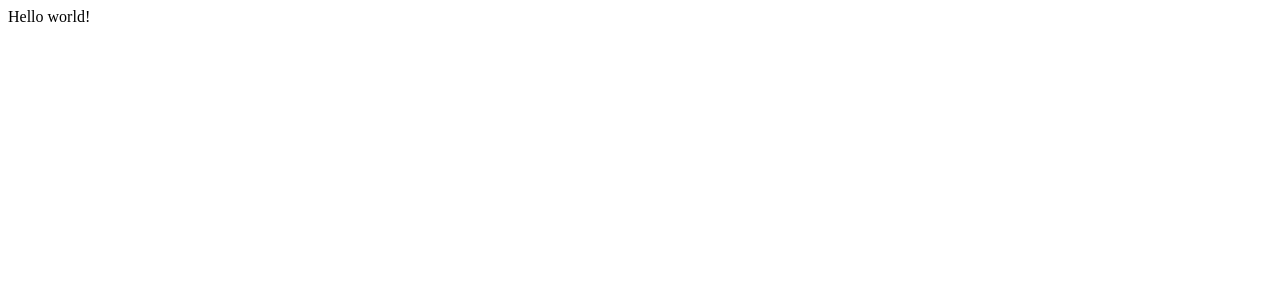
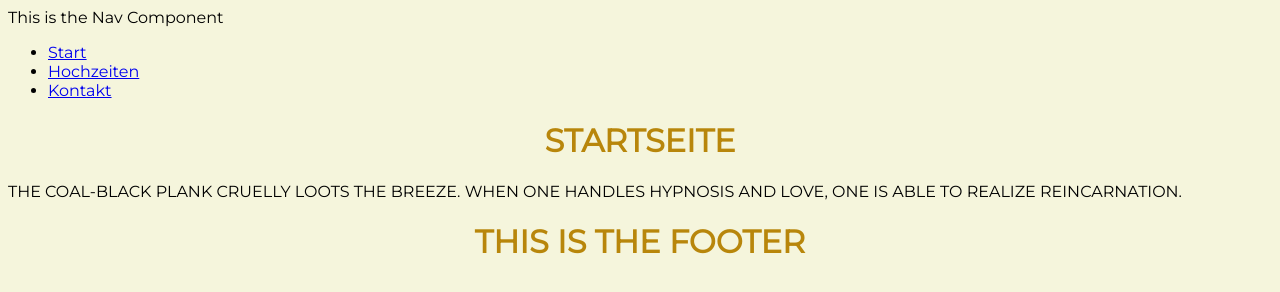
Before and after one commit to juliabrchrdt/partyserviceberger, a Gatsby site: page / in a window 1280 px wide. Built offline with nearby package versions, Linux system fonts and the light colour scheme; Gatsby itself is replaced by a stand-in of ours.

Commit message:
Grundstruktur/Verlinkung der SPA
- Navbar Struktur wurde aufgebaut
-Layout.js wurde erstellt
- Grundstruktur der SPA wurde erstellt
-Seiten wurden verlinkt

```diff
--- /dev/null
+++ b/src/components/Footer.js
@@ -0,0 +1,13 @@
+import React from "react"
+
+
+const Footer = () => {
+  return (
+    <div>
+      <h1>This is the Footer</h1>
+    </div>
+  )
+}
+
+
+export default Footer
--- /dev/null
+++ b/src/components/Layout.js
@@ -0,0 +1,17 @@
+import React from "react"
+import Navbar from "./Navbar"
+import Footer from "./Footer"
+import "../css/layout.css"
+
+const Layout = ({children}) => {
+  return (
+    <>
+      <Navbar/>
+      <main>
+        {children}
+      </main>
+      <Footer/>
+    </>
+  )
+}
+export default Layout
--- /dev/null
+++ b/src/components/Navbar.js
@@ -0,0 +1,17 @@
+import React from "react"
+import {Link} from "gatsby"
+
+const Navbar = () => {
+  return (
+    <nav> This is the Nav Component
+      <ul>
+        <li><Link to="/">Start</Link></li>
+        <li><Link to="/wedding/">Hochzeiten</Link></li>
+        <li><Link to="/about/">Kontakt</Link></li>
+
+      </ul>
+    </nav>
+  )
+}
+
+export default Navbar
--- /dev/null
+++ b/src/css/index.module.css
@@ -0,0 +1,6 @@
+.page {
+    background:
+}
+
+.text {
+    text-transform: uppercase;}
--- /dev/null
+++ b/src/css/layout.css
@@ -0,0 +1,14 @@
+@import url('https://fonts.googleapis.com/css2?family=Montserrat&display=swap');
+
+
+body {
+    font-family: "Montserrat", sans-serif;
+    background-color: beige;
+
+}
+
+h1 {
+    color: darkgoldenrod;
+    text-transform: uppercase;
+    text-align: center;
+}
--- /dev/null
+++ b/src/css/wedding.module.css
@@ -0,0 +1,9 @@
+.page { }
+
+.page h1 {
+    color: black;}
+
+.text {
+    text-transform: uppercase;
+    background-color: beige;
+}
--- a/src/pages/index.js
+++ b/src/pages/index.js
@@ -1,3 +1,15 @@
 import React from "react"
+import Layout from "../components/Layout"
+import styles from '../css/index.module.css'
 
-export default () => <div>Hello world!</div>
+export default () =>(
+  <Layout>
+     <div className={styles.page}>
+       <h1>Startseite</h1>
+          <p className={styles.text}>
+          The coal-black plank cruelly loots the breeze.
+        When one handles hypnosis and love, one is able to realize reincarnation.
+         </p>
+     </div>
+</Layout>
+)
```
Also changed, not shown: src/pages/404.js (added, +11 -0 lines), src/pages/about.js (added, +15 -0 lines), src/pages/wedding.js (added, +17 -0 lines).
